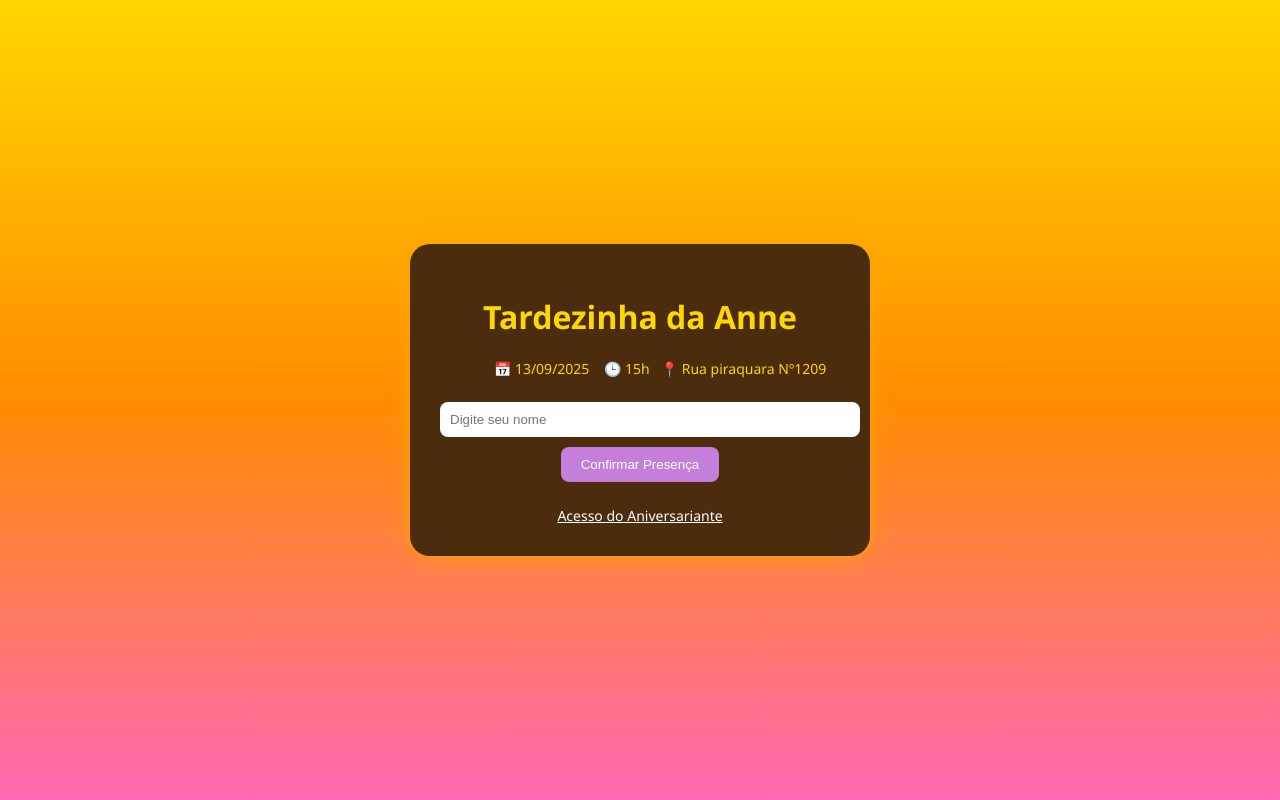
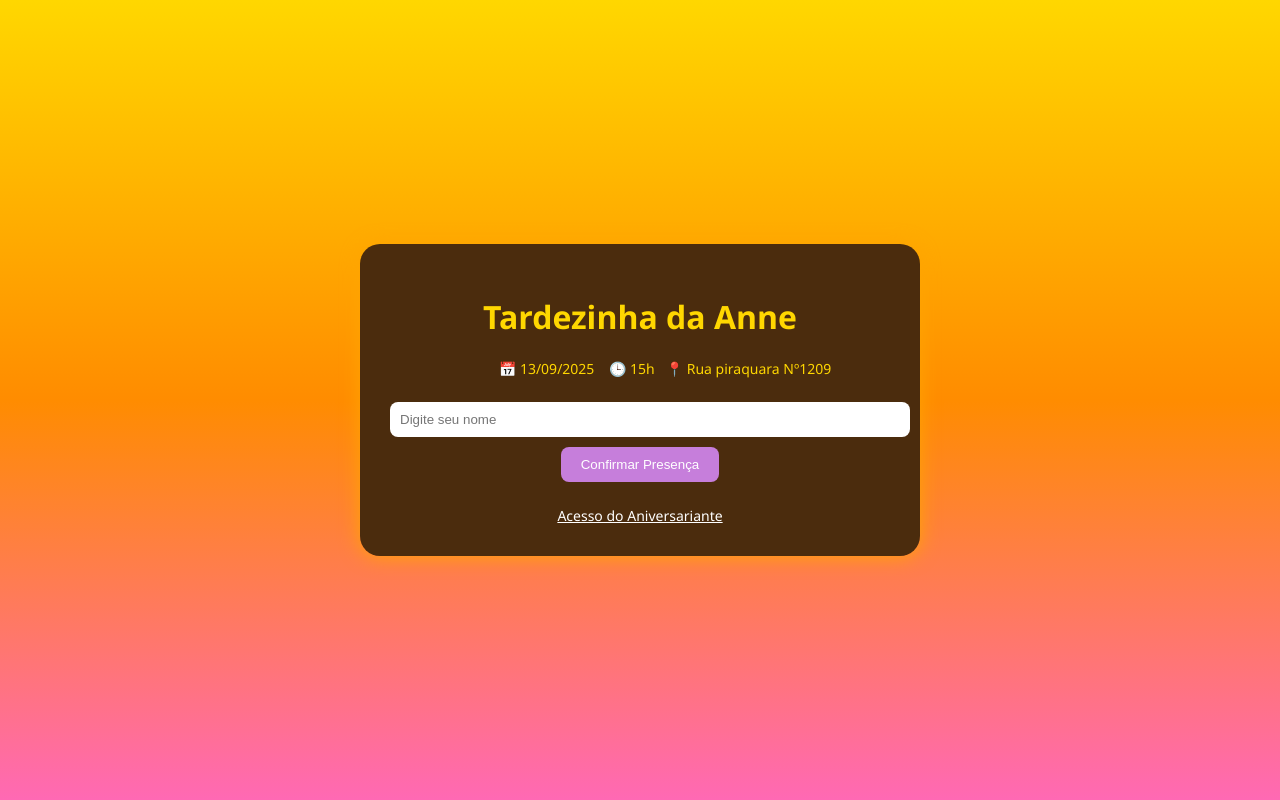
Before and after one commit to Karollayneer/Convite-Form, a Flask app: page / in a window 1280 px wide. Run offline with Flask 3, Linux system fonts and the light colour scheme.

Commit message:
Update style.css
  max-width: 400px para 500px

   e incluir o  overflow-y: auto;

```diff
--- a/static/style.css
+++ b/static/style.css
@@ -15,7 +15,8 @@ body {
     border-radius: 20px;
     box-shadow: 0 0 20px orange;
     text-align: center;
-    max-width: 400px;
+    max-width: 500px;
+    overflow-y: auto;
     width:100%;
 }
 
```
